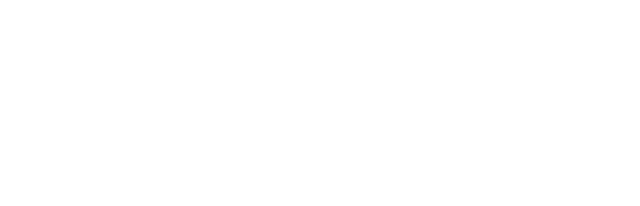
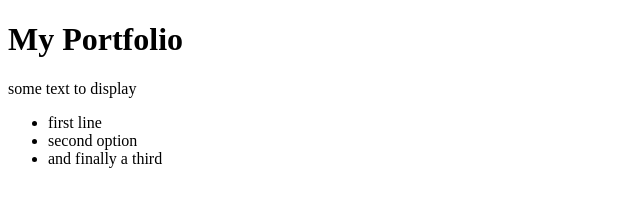
Before and after one commit to Bevana/html-portfolio, a plain HTML site: page index.html in a window 1280 px wide. Shown: the whole page, without its empty margins (0-640 px from the left). Drawn offline with Linux system fonts and the light colour scheme.

Commit message:
Add HTML5 boilerplate to index.html

```diff
--- a/index.html
+++ b/index.html
@@ -1,6 +1,22 @@
+<!DOCTYPE html>
+<html lang="en">
+<head>
+    <meta charset="utf-8" />
+    <meta name="viewport" content="width=device-width, initial-scale=1" />
+    <title>My Portfolio</title>
+    <!-- Add a stylesheet link here if needed: <link rel="stylesheet" href="assets/styles.css"> -->
+</head>
+<body>
+    <main>
         <!-- TODO 1: Create the HTML Boilerplate -->
-
         <!-- TODO 2: Add Your previous projects' HTML into the public folder -->
+       <h1>My Portfolio</h1>
+        <p>some text to display</p>
+        <ul>
+            <li>first line</li>
+            <li>second option</li>
+            <li>and finally a third</li>
+        </ul>
 
         <!-- TODO 3: Take screenshots of your project previews and add the images to the images folder -->
 
@@ -13,3 +29,6 @@ HINT for TODO 6: You can use the height attribute set to 200 to make the image s
         https://developer.mozilla.org/en-US/docs/Web/HTML/Element/img#attr-height -->
 
         <!-- TODO 7: Add the Contact Me and About Me page links -->
+    </main>
+</body>
+</html>
```
Lines whose indentation alone changed are shown as unchanged.
